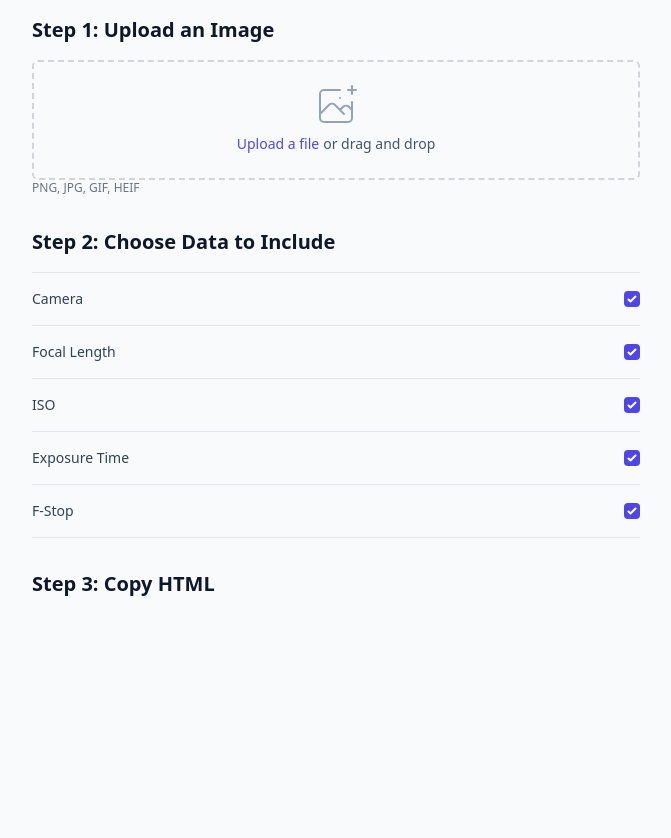
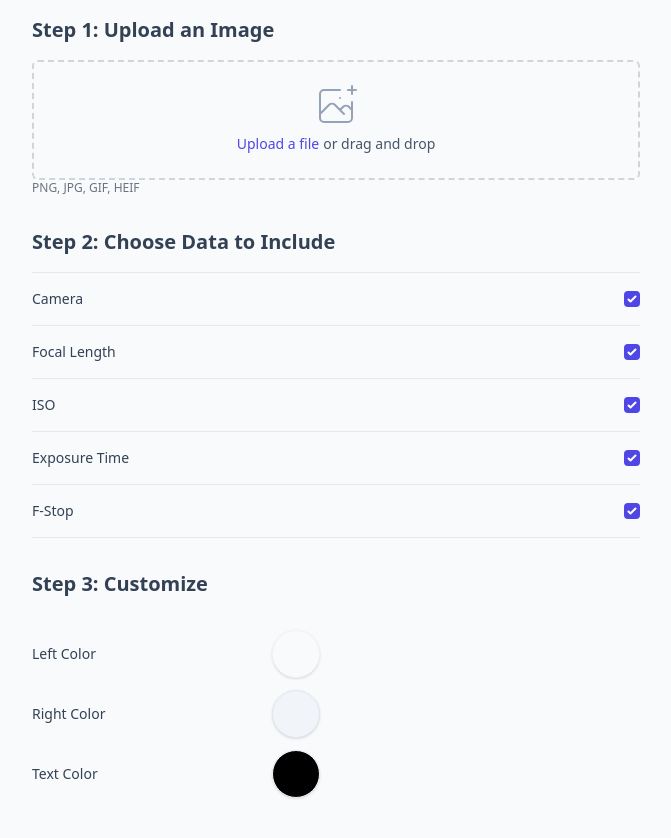
Before and after one commit to tascodes/cohost-formatters, a Next.js app: page /exif in a window 1280 px wide. Shown: the top 838 px of the page, without its empty margins (304-975 px from the left). Before the commit the page ends 800 px from the top, so only its background shows below. Built offline with nearby package versions, Linux system fonts and the light colour scheme.

Commit message:
Add customization

```diff
--- a/src/pages/exif.tsx
+++ b/src/pages/exif.tsx
@@ -121,6 +121,10 @@ function Exif() {
   const [exifData, setExifData] = useState<ExifData>();
   const [isMissingData, setIsMissingData] = useState(false);
 
+  const [leftColor, setLeftColor] = useState("#f8fafc");
+  const [rightColor, setRightColor] = useState("#f1f5f9");
+  const [textColor, setTextColor] = useState("#000000");
+
   const handleCheckedChange = (index: number) => {
     const updatedCheckedItems = [...checkedItems];
     updatedCheckedItems[index] = !updatedCheckedItems[index];
@@ -165,7 +169,7 @@ function Exif() {
 
   const transformHtml = (formatted: ReturnType<typeof prettyExif>) => {
     return `
-      <div style="display: flex;position: relative;padding-left: 1rem;padding-right: 1rem;padding-top: 2rem;padding-bottom: 2rem;color: #000000;border-radius: 0.5rem;box-shadow: 0 4px 6px -1px rgba(0, 0, 0, 0.1), 0 2px 4px -1px rgba(0, 0, 0, 0.06);background: rgb(248,250,252);background: linear-gradient(135deg, rgba(248,250,252,1) 0%, rgba(241,245,249,1) 100%);width:fit-content;">
+      <div style="display: flex;position: relative;padding-left: 1rem;padding-right: 1rem;padding-top: 2rem;padding-bottom: 2rem;border-radius: 0.5rem;box-shadow: 0 4px 6px -1px rgba(0, 0, 0, 0.1), 0 2px 4px -1px rgba(0, 0, 0, 0.06);width: fit-content;background:linear-gradient(135deg, ${leftColor}, ${rightColor});color: ${textColor}">
         ${formatted
           .map(({ label, id }) => {
             return `<div style="padding-left: 0.5rem;padding-right: 0.5rem;${
@@ -177,8 +181,8 @@ function Exif() {
   };
 
   return (
-    <div className="container mx-auto mb-16 max-w-2xl text-slate-900 dark:text-slate-100 sm:px-6 lg:px-8">
-      <div className="my-4 text-xl font-bold">Step 1: Upload an Image</div>
+    <div className="container mx-auto mb-16 max-w-2xl text-slate-700 dark:text-slate-100 sm:px-6 lg:px-8">
+      <h2 className="my-4 text-xl font-bold">Step 1: Upload an Image</h2>
       <div className="w-full grow" {...getRootProps()}>
         <div>
           <div
@@ -223,11 +227,11 @@ function Exif() {
         </div>
         <p className="text-xs text-gray-500">PNG, JPG, GIF, HEIF</p>
       </div>
-      <div className="mb-4 mt-8 text-xl font-bold">
+      <h2 className="mb-4 mt-8 text-xl font-bold">
         Step 2: Choose Data to Include
-      </div>
+      </h2>
       <fieldset>
-        <div className="border-skate-200 divide-y divide-slate-200 border-t border-b">
+        <div className="divide-y divide-slate-200 border-t border-b border-slate-200 dark:divide-slate-600 dark:border-slate-600">
           {exifItems.map((item, itemIdx) => (
             <div key={itemIdx} className="relative flex items-start py-4">
               <div className="min-w-0 flex-1 text-sm">
@@ -252,19 +256,22 @@ function Exif() {
           ))}
         </div>
       </fieldset>
-      <div className="mb-4 mt-8 text-xl font-bold">Step 3: Copy HTML</div>
-      {!!exifData && (
+      <h2 className="mb-4 mt-8 text-xl font-bold">Step 3: Customize</h2>
+      {exifData && (
         <>
-          <div className="my-4 text-lg font-bold">Preview</div>
-          <div className="mb-16">
-            <div className="relative flex w-fit rounded-lg bg-gradient-to-br from-slate-50 to-slate-100 py-8 px-4 font-atkinson text-black shadow-md">
+          <h3 className="my-4 text-lg font-bold">Preview</h3>
+
+          <div
+            className="relative flex w-fit rounded-lg py-8 px-4 font-atkinson text-black shadow-md"
+            style={{
+              color: textColor,
+              background: `linear-gradient(135deg, ${leftColor}, ${rightColor})`,
+            }}
+          >
             {prettyExif(exifData).map(({ label, id }) => {
               return (
                 <div
-                    className={clsx(
-                      "px-2",
-                      id === "MakeAndModel" && "font-bold"
-                    )}
+                  className={clsx("px-2", id === "MakeAndModel" && "font-bold")}
                   key={id}
                 >
                   {label}
@@ -272,8 +279,79 @@ function Exif() {
               );
             })}
           </div>
+        </>
+      )}
+      <div className="mt-8 flex w-72 flex-col gap-3">
+        <div>
+          <label
+            className="block flex items-center justify-between text-sm font-medium text-slate-700"
+            htmlFor="left-color"
+          >
+            Left Color
+            <div
+              style={{ backgroundColor: leftColor }}
+              className="ml-2 h-12 w-12 rounded-full border border-slate-100 shadow dark:border-slate-500"
+            ></div>
+          </label>
+          <input
+            id="left-color"
+            className="sr-only"
+            type="color"
+            value={leftColor}
+            onChange={(e) => {
+              setLeftColor(e.target.value);
+            }}
+          />
         </div>
-          <div className="my-4 text-lg font-bold">Code</div>
+
+        <div>
+          <label
+            className="block flex items-center justify-between text-sm font-medium text-slate-700"
+            htmlFor="right-color"
+          >
+            Right Color
+            <div
+              style={{ backgroundColor: rightColor }}
+              className="ml-2 h-12 w-12 rounded-full border border-slate-200 shadow dark:border-slate-500"
+            ></div>
+          </label>
+          <input
+            id="right-color"
+            className="sr-only"
+            type="color"
+            value={rightColor}
+            onChange={(e) => {
+              setRightColor(e.target.value);
+            }}
+          />
+        </div>
+
+        <div>
+          <label
+            className="block flex items-center justify-between text-sm font-medium text-slate-700"
+            htmlFor="text-color"
+          >
+            Text Color
+            <div
+              style={{ backgroundColor: textColor }}
+              className="ml-2 h-12 w-12 rounded-full border border-slate-100 shadow dark:border-slate-500"
+            ></div>
+          </label>
+          <input
+            id="text-color"
+            className="sr-only"
+            type="color"
+            value={textColor}
+            onChange={(e) => {
+              setTextColor(e.target.value);
+            }}
+          />
+        </div>
+      </div>
+
+      {!!exifData && (
+        <>
+          <h2 className="mb-4 mt-8 text-xl font-bold">Step 4: Copy HTML</h2>
           <div className="rounded-lg border border-slate-100 bg-white p-4 shadow dark:border-slate-700 dark:bg-slate-800">
             <code>{transformHtml(prettyExif(exifData))}</code>
           </div>
```
Lines whose indentation alone changed are shown as unchanged.
